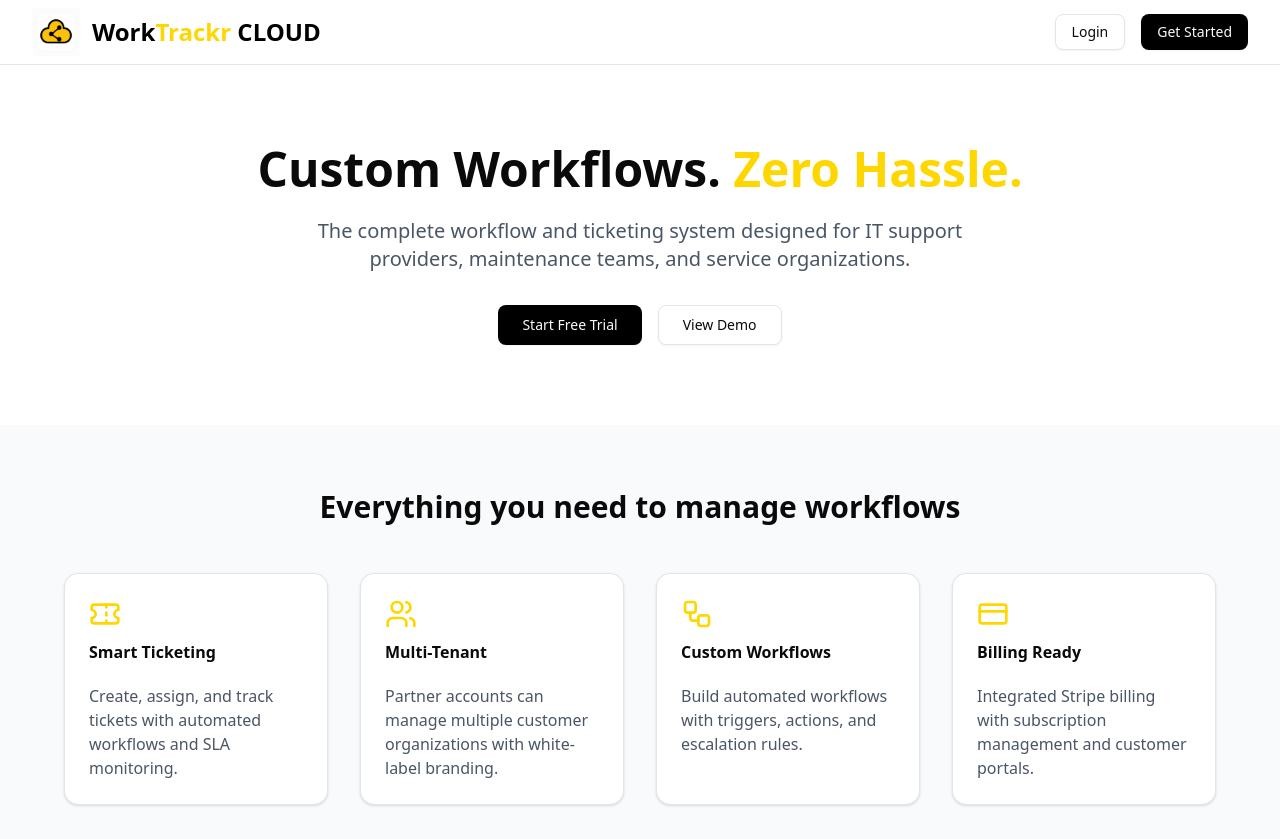
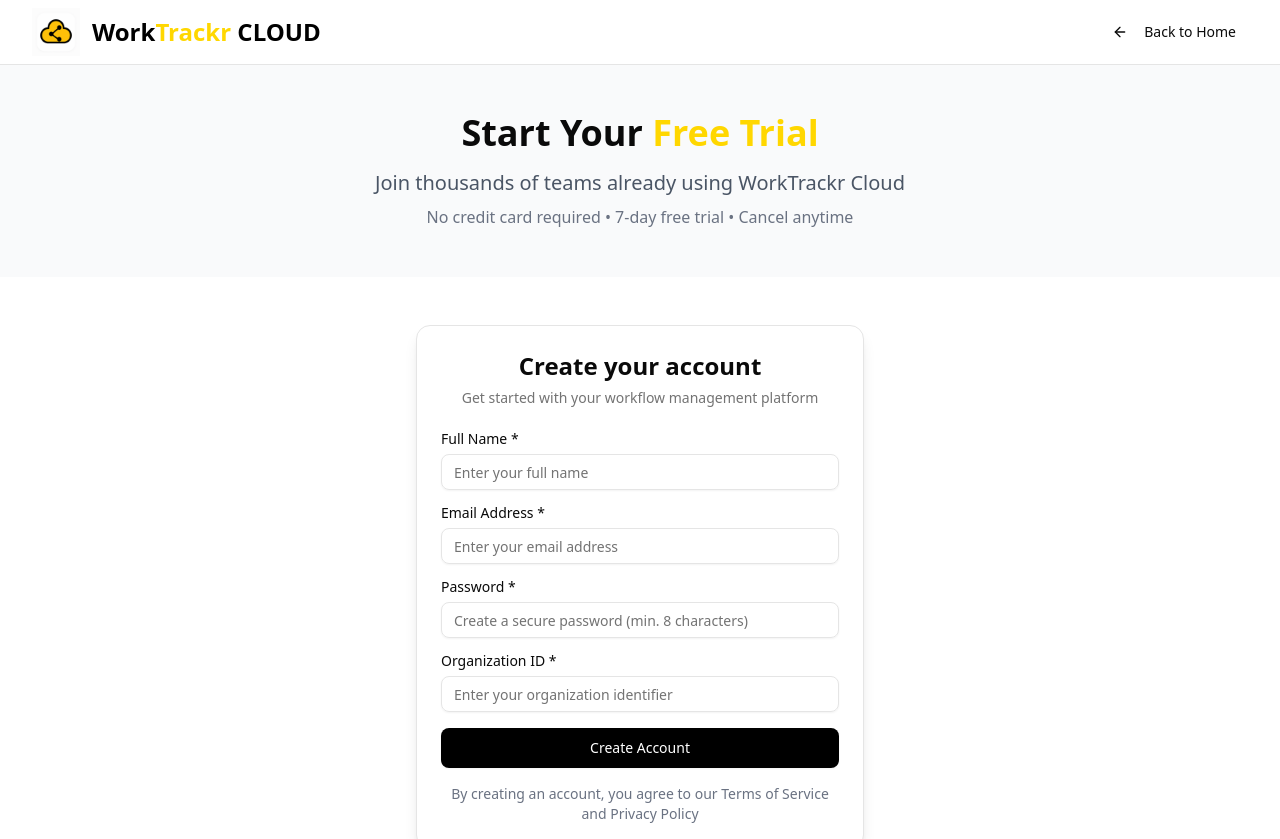
Before and after one commit to H6gvbhYujnhwP/worktrackr-app, a React (Vite) app in the folder web/client/: page /signup in a window 1280 px wide. Shown: the top 839 px of the page. Built offline with nearby package versions, Linux system fonts and the light colour scheme.

Commit message:
Update main.jsx

```diff
--- a/web/client/src/main.jsx
+++ b/web/client/src/main.jsx
@@ -1,14 +1,29 @@
 // web/client/src/main.jsx
-import { StrictMode } from 'react'
-import { createRoot } from 'react-dom/client'
-import { BrowserRouter } from 'react-router-dom'
-import './index.css'
-import RootApp from './App.jsx' // App.jsx exports the router (RootApp)
+import { StrictMode } from 'react';
+import { createRoot } from 'react-dom/client';
+import { BrowserRouter, Routes, Route } from 'react-router-dom';
+import './index.css';
+
+import App from './App.jsx';       // Dashboard + protected routes
+import SignUp from './SignUp.jsx'; // Signup page
+import Login from './components/Login.jsx'; // Login page
+import Pricing from './Pricing.jsx'; // Pricing page
+import Welcome from './Welcome.jsx'; // New welcome page
 
 createRoot(document.getElementById('root')).render(
   <StrictMode>
     <BrowserRouter>
-      <RootApp />
+      <Routes>
+        {/* Public routes */}
+        <Route path="/" element={<App />} />
+        <Route path="/signup" element={<SignUp />} />
+        <Route path="/login" element={<Login />} />
+        <Route path="/pricing" element={<Pricing />} />
+        <Route path="/welcome" element={<Welcome />} />
+
+        {/* Catch-all (optional) */}
+        <Route path="*" element={<App />} />
+      </Routes>
     </BrowserRouter>
   </StrictMode>
-)
+);
```
